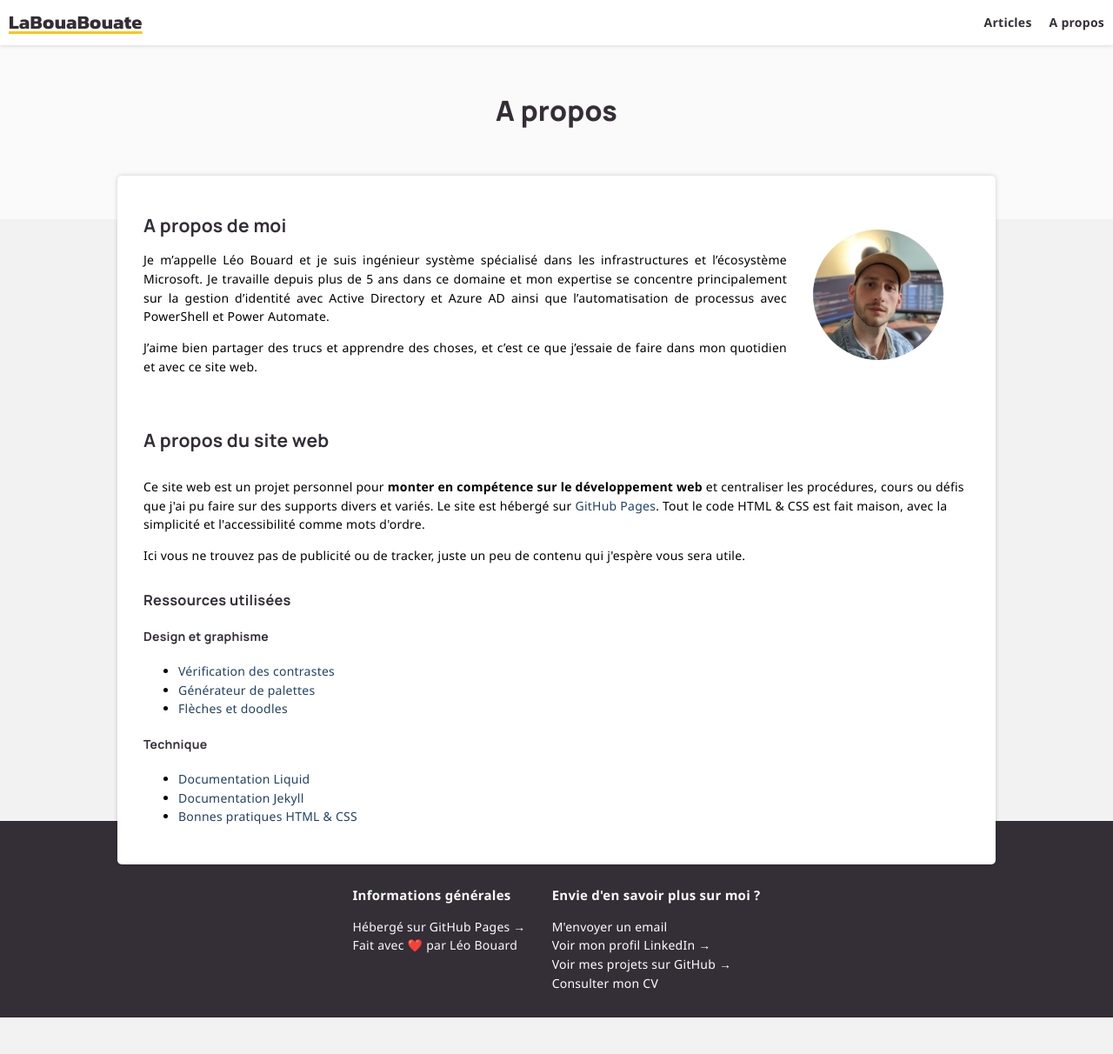
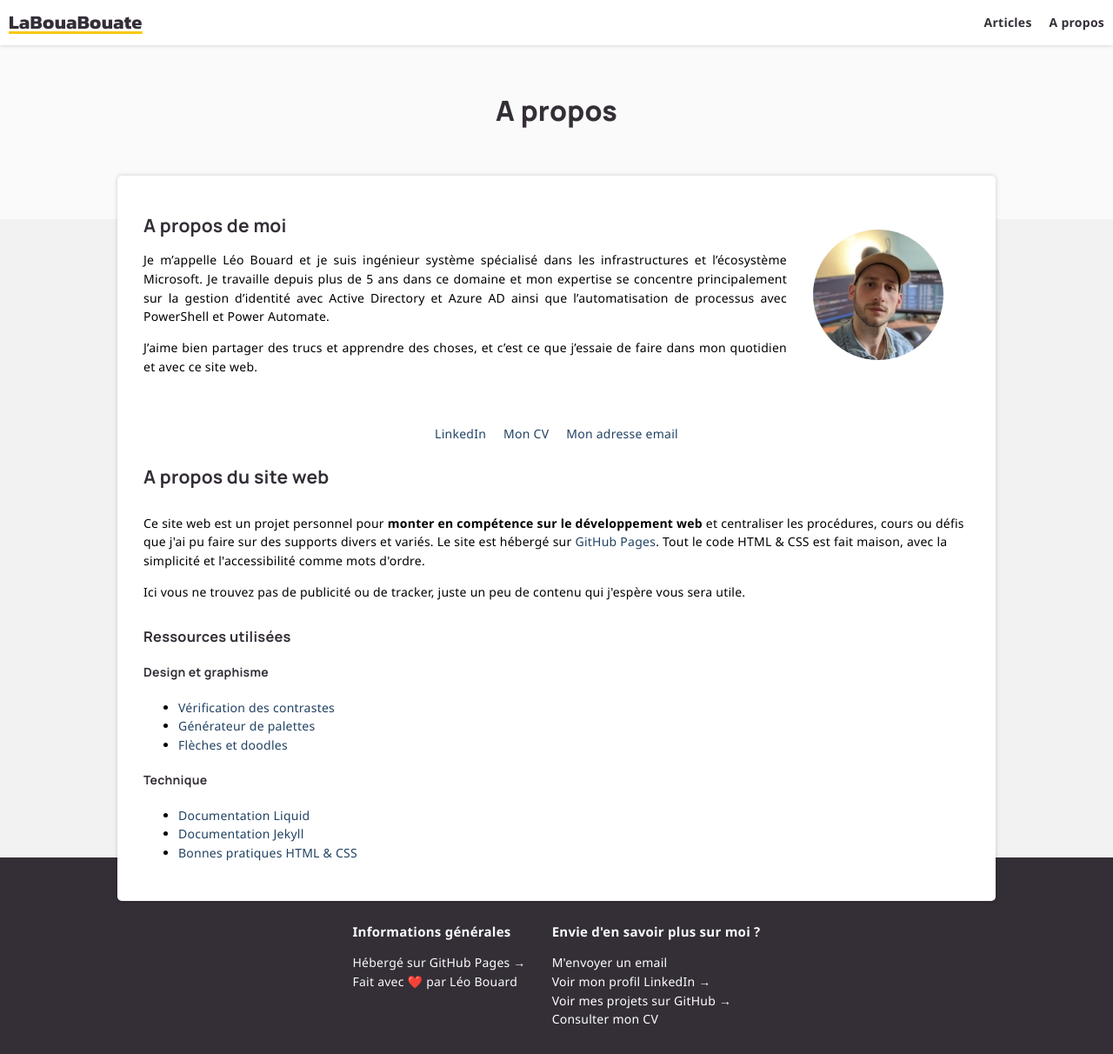
Before and after one commit to leobouard/leobouard.github.io, a Jekyll site: the page built from about.md, in a window 1280 px wide. Shown: the whole page at 87% size. Built offline with Jekyll 4.4.1, drawn with Linux system fonts in a browser that asks for light colours; some web fonts are replaced; before the commit the page ends 1170 px from its top, so only the background shows below that.

Commit message:
Modification des boutons

```diff
--- a/about.md
+++ b/about.md
@@ -16,10 +16,19 @@ description: "Plus d'informations sur le site web et moi-même"
 
 <!-- Personnal links section -->
 
-<div style="display: flex; justify-content: center;">
-    <a href="{{ site.linkedin }}" target="_blank"><img src="/assets/images/linkedin.svg" alt="Profil LinkedIn" width="32px"></a>
-    <a href="/cv"><img src="/assets/images/resume.svg" alt="Mon CV" width="32px"></a>
-    <a href="mailto:{{ site.emailAddress }}"><img src="/assets/images/email.svg" alt="M'envoyez un email" width="32px"></a>
+<div class="personalLinks">
+    <a href="{{ site.linkedin }}" target="_blank" class="linkedIn">
+        <img src="/assets/images/linkedin.svg" alt="Profil LinkedIn" width="32px">
+        <span>LinkedIn</span>
+    </a>
+    <a href="/cv" class="cv">
+        <img src="/assets/images/resume.svg" alt="Mon CV" width="32px">
+        <span>Mon CV</span>
+    </a>
+    <a href="mailto:{{ site.emailAddress }}" class="emailAddress">
+        <img src="/assets/images/email.svg" alt="M'envoyez un email" width="32px">
+        <span>Mon adresse email</span>
+    </a>
 </div>
 
 ## A propos du site web
--- a/assets/css/about.scss
+++ b/assets/css/about.scss
@@ -3,7 +3,7 @@
 
 div.aboutMe {
     display: flex;
-    flex-wrap: wrap;
+    flex-wrap: wrap-reverse;
 }
 
 div.aboutMe > div {
@@ -21,3 +21,24 @@ div.aboutMe > img {
     height: 150px;
     width: 150px;
 }
+
+div.personalLinks {
+    display: flex;
+    justify-content: center;
+}
+
+div.personalLinks > a {
+    margin: 10px;
+}
+
+div.personalLinks > a.linkedIn {
+
+}
+
+div.personalLinks > a.linkedIn {
+
+}
+
+div.personalLinks > a.linkedIn {
+
+}
```
